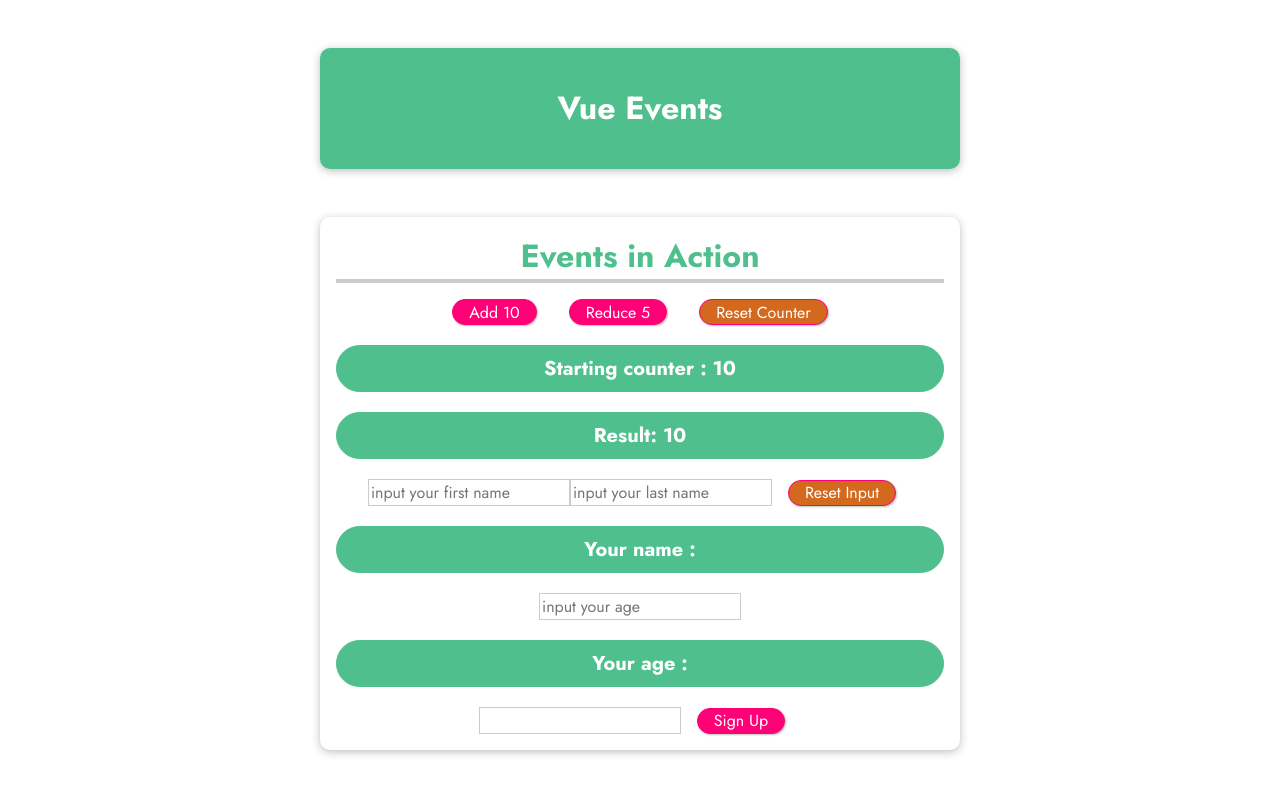
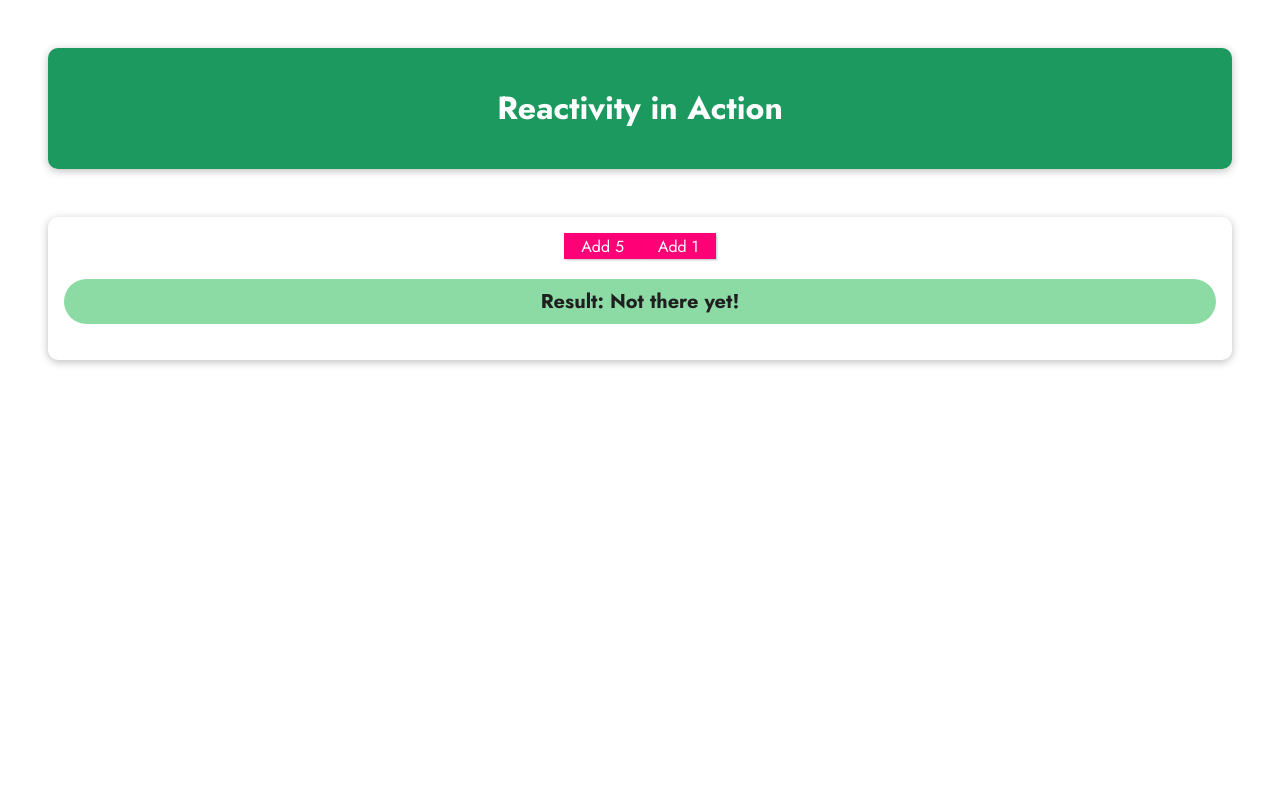
Before and after one commit to hebobibun/learning-vue, a plain HTML site: page index.html in a window 1280 px wide. Drawn offline with nearby package versions, Linux system fonts and the light colour scheme.

Commit message:
assignment

```diff
--- a/app.js
+++ b/app.js
@@ -1,82 +1,34 @@
 const app = Vue.createApp({
   data() {
     return {
-      counter: 10,
-      name: '',
-      lastName: '',
-      // fullname: '',
-      // confirmedName: '',
-      age: ''
+      number: 0
     };
   },
-
-  watch: {
-    counter(value) {
-      if (this.counter > 50) {
-        const that = this
-        setTimeout(function(){
-          that.counter = 0;
-        }, 500)
+  computed: {
+    result() {
+      if (this.number < 37) {
+        return 'Not there yet!';
+      } else if (this.number === 37) {
+        return this.number;
+      } else {
+        return 'Too much!';
       }
     }
-    // name(value) {
-    //   if (value === '') {
-    //     this.fullname = '';
-    //   } else {
-    //     this.fullname = value + ' ' + this.lastName
-    //   }
-    // },
-    // lastName(value) {
-    //   if (value === '') {
-    //     this.fullname = '';
-    //   } else {
-    //     this.fullname = this.name + ' ' + value
-    //   }
-    // }
   },
-
-  computed: {
-    fullname() {
-      if (this.name === '' || this.lastName === '') {
-        return '';
-      } else {
-        return this.name + ' ' + this.lastName;
-      }
-    },
+  watch: {
+    result() {
+      console.log('Watcher executing...');
+      const that = this;
+      setTimeout(function() {
+        that.number = 0;
+      }, 5000);
+    }
   },
-
   methods: {
-    submitForm(e) {
-      alert('Successfully submitted!');
-    },
-    // confirm() {
-    //   console.log('confirm...')
-    //   this.confirmedName = this.name;
-    // },
-    resetInput() {
-      this.name = '';
-      this.lastName = '';
-      this.fullname = '';
-      // this.confirmedName = '';
-      console.log('resetInput...')
-    },
-    resetCounter() {
-      this.counter = 10;
-      console.log('resetCounter...')
-    },
-    add(num) {
-      this.counter = this.counter + num;
-    },
-    reduce(num) {
-      if (this.counter >= num) {
-        this.counter = this.counter - num;
-      }
-    },
-    setAge(e, tahun) {
-      this.age = e.target.value + ' ' + tahun;
-      console.log(e)
-    },
+    addNumber(num) {
+      this.number = this.number + num;
+    }
   }
 });
 
-app.mount('#events');
+app.mount('#assignment');
--- a/index.html
+++ b/index.html
@@ -14,43 +14,16 @@
   </head>
   <body>
     <header>
-      <h1>Vue Events</h1>
+      <h1>Reactivity in Action</h1>
     </header>
-    <section id="events">
-      <h2>Events in Action</h2>
-      <button @click="add(10)">Add 10</button>
-      <button @click="reduce(5)">Reduce 5</button>
-      <button @click="resetCounter" style="background-color:chocolate;">Reset Counter</button>
-      <p v-once>Starting counter : {{ counter }}</p>
-      <p>Result: {{ counter }}</p>
-
-      <!-- <input
-        type="text"
-        placeholder="input your first name"
-        v-model="name"
-        @keyup.enter="confirm"> -->
-      <input
-        type="text"
-        placeholder="input your first name"
-        v-model="name">
-      <input
-        type="text"
-        placeholder="input your last name"
-        v-model="lastName">
-      <button @click="resetInput" style="background-color:chocolate;">Reset Input</button>
-      <p>Your name : {{ fullname }}</p>
-
-      <input
-        type="number"
-        placeholder="input your age"
-        @input="setAge($event, 'Year Old')">
-      <p>Your age : {{ age }}</p>
-
-      <form @submit.prevent="submitForm">
-        <input type="text">
-        <button>Sign Up</button>
-
-      </form>
+    <section id="assignment">
+      <button @click="addNumber(5)">Add 5</button>
+      <button @click="addNumber(1)">Add 1</button>
+      <!-- 1) Connect the buttons and calculate a value (a number) -->
+      <!-- Show "Not there yet" until you reach a result of exactly 37 -->
+      <!-- Show "Too much!" if the result is greater than 37 -->
+      <p>Result: {{ result }}</p>
+      <!-- 2) Watch for changes in "result" and reset the value to 0 after 5 seconds -->
     </section>
   </body>
 </html>
--- a/styles.css
+++ b/styles.css
@@ -12,55 +12,50 @@ body {
 
 header {
   box-shadow: 0 2px 8px rgba(0, 0, 0, 0.26);
-  margin: 3rem auto;
+  margin: 3rem;
   border-radius: 10px;
   padding: 1rem;
-  background-color: #4fc08d;
+  background-color: #1b995e;
   color: white;
   text-align: center;
-  width: 90%;
-  max-width: 40rem;
 }
 
-#events {
+#assignment {
   box-shadow: 0 2px 8px rgba(0, 0, 0, 0.26);
-  margin: 3rem auto;
+  margin: 3rem;
   border-radius: 10px;
   padding: 1rem;
   text-align: center;
-  width: 90%;
-  max-width: 40rem;
 }
 
-#events h2 {
+#assignment h2 {
   font-size: 2rem;
   border-bottom: 4px solid #ccc;
-  color: #4fc08d;
+  color: #1b995e;
   margin: 0 0 1rem 0;
 }
 
-#events p {
+#assignment p {
   font-size: 1.25rem;
   font-weight: bold;
-  border: 1px solid #4fc08d;
-  background-color: #4fc08d;
-  color: white;
+  background-color: #8ddba4;
   padding: 0.5rem;
+  color: #1f1f1f;
   border-radius: 25px;
 }
 
-#events input {
+#assignment input {
   font: inherit;
   border: 1px solid #ccc;
 }
 
-#events input:focus {
+#assignment input:focus {
   outline: none;
   border-color: #1b995e;
   background-color: #d7fdeb;
 }
 
-#events button {
+#assignment button {
   font: inherit;
   cursor: pointer;
   border: 1px solid #ff0077;
@@ -68,12 +63,10 @@ header {
   color: white;
   padding: 0.05rem 1rem;
   box-shadow: 1px 1px 2px rgba(0, 0, 0, 0.26);
-  border-radius: 20px;
-  margin: 0 1rem;
 }
 
-#events button:hover,
-#events button:active {
+#assignment button:hover,
+#assignment button:active {
   background-color: #ec3169;
   border-color: #ec3169;
   box-shadow: 1px 1px 4px rgba(0, 0, 0, 0.26);
```
